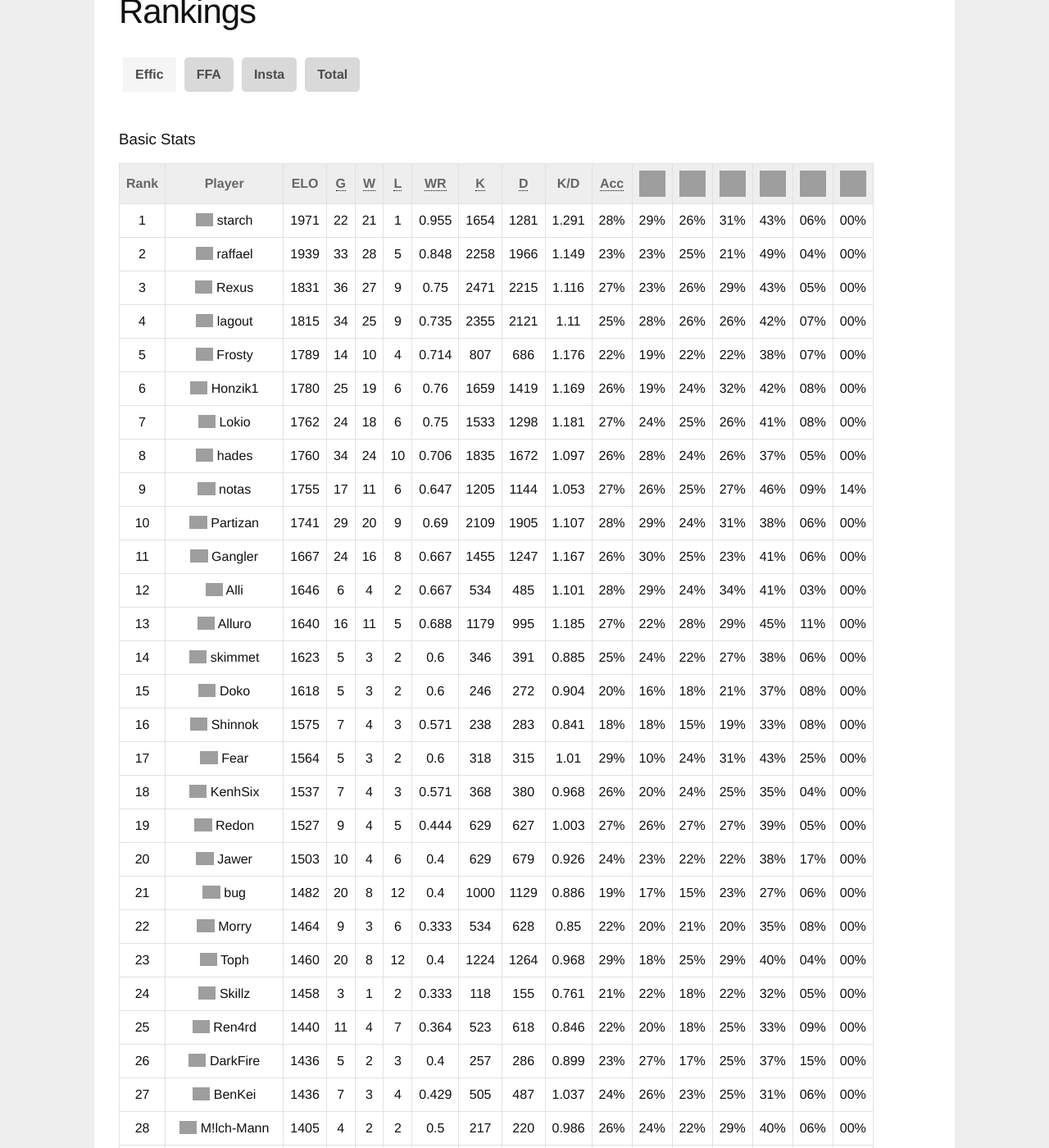
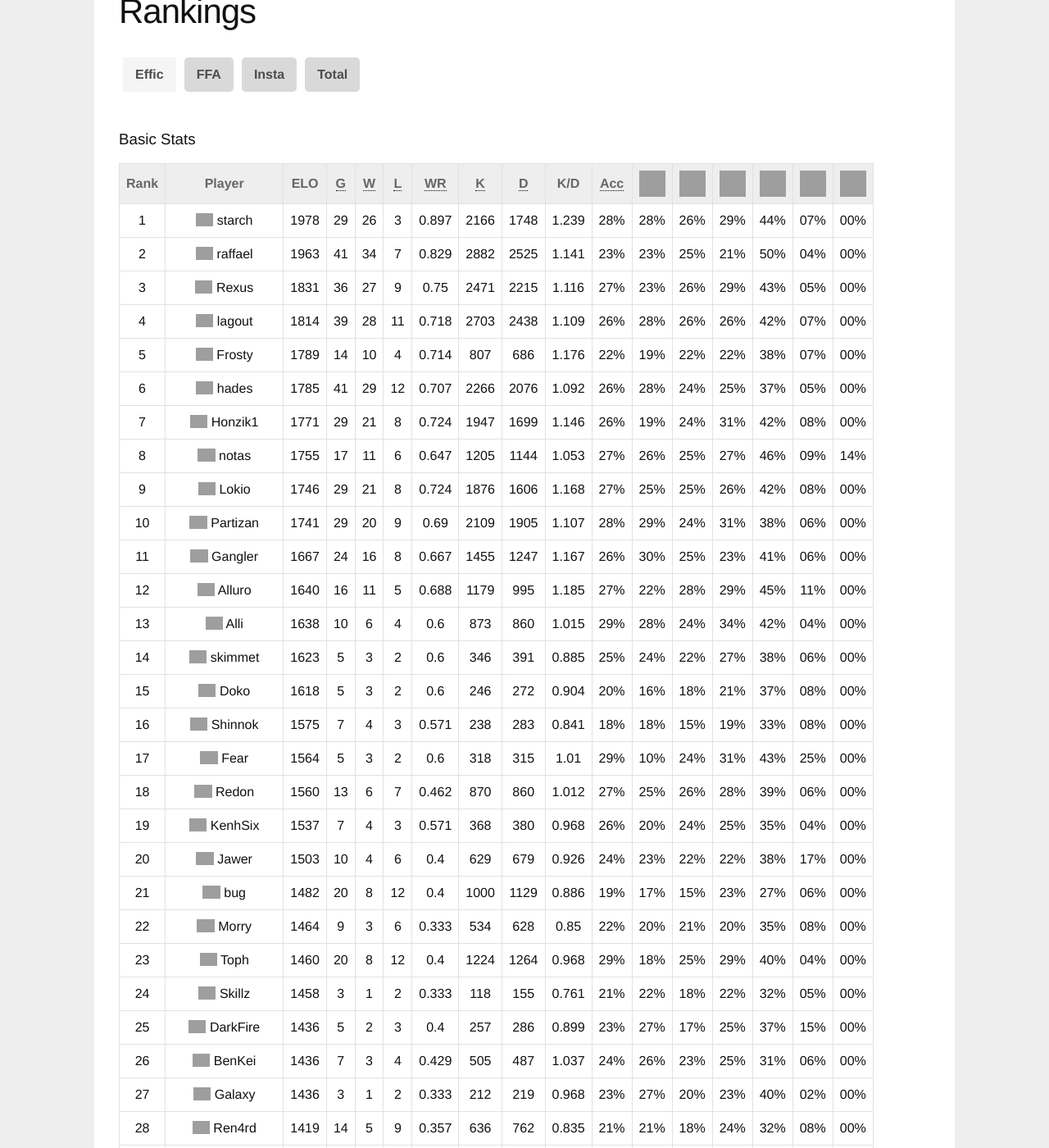
Before and after one commit to sauerduels/website, a Jekyll site: the page built from rankings.html, in a window 1280 px wide and 1400 px high, scrolled down 213 px. Shown: the whole window at 82% size. Built offline with Jekyll 4.4.1, drawn with Linux system fonts in a browser that asks for light colours; a script that is not in the unit is left out; some of the changed text lies outside the part shown; grey boxes are pictures that could not be loaded.

Commit message:
Update rankings after SD25

```diff
--- a/_data/effic.yml
+++ b/_data/effic.yml
@@ -2,39 +2,39 @@
 - accuracy: 28%
   chaingun: 26%
   chainsaw: 00%
-  deaths: 1281
-  elo: 1971
-  frags: 1654
-  games: 22
-  grenade_launcher: 06%
-  kpd: 1.291
-  losses: 1
+  deaths: 1748
+  elo: 1978
+  frags: 2166
+  games: 29
+  grenade_launcher: 07%
+  kpd: 1.239
+  losses: 3
   name: starch
   rank: 1
-  rifle: 43%
-  rocket_launcher: 31%
-  shotgun: 29%
-  suicides: 29
-  win_rate: 0.955
-  wins: 21
+  rifle: 44%
+  rocket_launcher: 29%
+  shotgun: 28%
+  suicides: 33
+  win_rate: 0.897
+  wins: 26
 - accuracy: 23%
   chaingun: 25%
   chainsaw: 00%
-  deaths: 1966
-  elo: 1939
-  frags: 2258
-  games: 33
+  deaths: 2525
+  elo: 1963
+  frags: 2882
+  games: 41
   grenade_launcher: 04%
-  kpd: 1.149
-  losses: 5
+  kpd: 1.141
+  losses: 7
   name: raffael
   rank: 2
-  rifle: 49%
+  rifle: 50%
   rocket_launcher: 21%
   shotgun: 23%
-  suicides: 29
-  win_rate: 0.848
-  wins: 28
+  suicides: 37
+  win_rate: 0.829
+  wins: 34
 - accuracy: 27%
   chaingun: 26%
   chainsaw: 00%
@@ -53,24 +53,24 @@
   suicides: 64
   win_rate: 0.75
   wins: 27
-- accuracy: 25%
+- accuracy: 26%
   chaingun: 26%
   chainsaw: 00%
-  deaths: 2121
-  elo: 1815
-  frags: 2355
-  games: 34
+  deaths: 2438
+  elo: 1814
+  frags: 2703
+  games: 39
   grenade_launcher: 07%
-  kpd: 1.11
-  losses: 9
+  kpd: 1.109
+  losses: 11
   name: lagout
   rank: 4
   rifle: 42%
   rocket_launcher: 26%
   shotgun: 28%
-  suicides: 40
-  win_rate: 0.735
-  wins: 25
+  suicides: 43
+  win_rate: 0.718
+  wins: 28
 - accuracy: 22%
   chaingun: 22%
   chainsaw: 00%
@@ -92,57 +92,39 @@
 - accuracy: 26%
   chaingun: 24%
   chainsaw: 00%
-  deaths: 1419
-  elo: 1780
-  frags: 1659
-  games: 25
-  grenade_launcher: 08%
-  kpd: 1.169
-  losses: 6
-  name: Honzik1
+  deaths: 2076
+  elo: 1785
+  frags: 2266
+  games: 41
+  grenade_launcher: 05%
+  kpd: 1.092
+  losses: 12
+  name: hades
   rank: 6
-  rifle: 42%
-  rocket_launcher: 32%
-  shotgun: 19%
-  suicides: 37
-  win_rate: 0.76
-  wins: 19
-- accuracy: 27%
-  chaingun: 25%
-  chainsaw: 00%
-  deaths: 1298
-  elo: 1762
-  frags: 1533
-  games: 24
-  grenade_launcher: 08%
-  kpd: 1.181
-  losses: 6
-  name: Lokio
-  rank: 7
-  rifle: 41%
-  rocket_launcher: 26%
-  shotgun: 24%
-  suicides: 21
-  win_rate: 0.75
-  wins: 18
+  rifle: 37%
+  rocket_launcher: 25%
+  shotgun: 28%
+  suicides: 22
+  win_rate: 0.707
+  wins: 29
 - accuracy: 26%
   chaingun: 24%
   chainsaw: 00%
-  deaths: 1672
-  elo: 1760
-  frags: 1835
-  games: 34
-  grenade_launcher: 05%
-  kpd: 1.097
-  losses: 10
-  name: hades
-  rank: 8
-  rifle: 37%
-  rocket_launcher: 26%
-  shotgun: 28%
-  suicides: 20
-  win_rate: 0.706
-  wins: 24
+  deaths: 1699
+  elo: 1771
+  frags: 1947
+  games: 29
+  grenade_launcher: 08%
+  kpd: 1.146
+  losses: 8
+  name: Honzik1
+  rank: 7
+  rifle: 42%
+  rocket_launcher: 31%
+  shotgun: 19%
+  suicides: 40
+  win_rate: 0.724
+  wins: 21
 - accuracy: 27%
   chaingun: 25%
   chainsaw: 14%
@@ -154,13 +136,31 @@
   kpd: 1.053
   losses: 6
   name: notas
-  rank: 9
+  rank: 8
   rifle: 46%
   rocket_launcher: 27%
   shotgun: 26%
   suicides: 23
   win_rate: 0.647
   wins: 11
+- accuracy: 27%
+  chaingun: 25%
+  chainsaw: 00%
+  deaths: 1606
+  elo: 1746
+  frags: 1876
+  games: 29
+  grenade_launcher: 08%
+  kpd: 1.168
+  losses: 8
+  name: Lokio
+  rank: 9
+  rifle: 42%
+  rocket_launcher: 26%
+  shotgun: 25%
+  suicides: 24
+  win_rate: 0.724
+  wins: 21
 - accuracy: 28%
   chaingun: 24%
   chainsaw: 00%
@@ -197,24 +197,6 @@
   suicides: 15
   win_rate: 0.667
   wins: 16
-- accuracy: 28%
-  chaingun: 24%
-  chainsaw: 00%
-  deaths: 485
-  elo: 1646
-  frags: 534
-  games: 6
-  grenade_launcher: 03%
-  kpd: 1.101
-  losses: 2
-  name: Alli
-  rank: 12
-  rifle: 41%
-  rocket_launcher: 34%
-  shotgun: 29%
-  suicides: 8
-  win_rate: 0.667
-  wins: 4
 - accuracy: 27%
   chaingun: 28%
   chainsaw: 00%
@@ -226,13 +208,31 @@
   kpd: 1.185
   losses: 5
   name: Alluro
-  rank: 13
+  rank: 12
   rifle: 45%
   rocket_launcher: 29%
   shotgun: 22%
   suicides: 21
   win_rate: 0.688
   wins: 11
+- accuracy: 29%
+  chaingun: 24%
+  chainsaw: 00%
+  deaths: 860
+  elo: 1638
+  frags: 873
+  games: 10
+  grenade_launcher: 04%
+  kpd: 1.015
+  losses: 4
+  name: Alli
+  rank: 13
+  rifle: 42%
+  rocket_launcher: 34%
+  shotgun: 28%
+  suicides: 20
+  win_rate: 0.6
+  wins: 6
 - accuracy: 25%
   chaingun: 22%
   chainsaw: 00%
@@ -305,6 +305,24 @@
   suicides: 7
   win_rate: 0.6
   wins: 3
+- accuracy: 27%
+  chaingun: 26%
+  chainsaw: 00%
+  deaths: 860
+  elo: 1560
+  frags: 870
+  games: 13
+  grenade_launcher: 06%
+  kpd: 1.012
+  losses: 7
+  name: Redon
+  rank: 18
+  rifle: 39%
+  rocket_launcher: 28%
+  shotgun: 25%
+  suicides: 16
+  win_rate: 0.462
+  wins: 6
 - accuracy: 26%
   chaingun: 24%
   chainsaw: 00%
@@ -316,30 +334,12 @@
   kpd: 0.968
   losses: 3
   name: KenhSix
-  rank: 18
+  rank: 19
   rifle: 35%
   rocket_launcher: 25%
   shotgun: 20%
   suicides: 5
   win_rate: 0.571
-  wins: 4
-- accuracy: 27%
-  chaingun: 27%
-  chainsaw: 00%
-  deaths: 627
-  elo: 1527
-  frags: 629
-  games: 9
-  grenade_launcher: 05%
-  kpd: 1.003
-  losses: 5
-  name: Redon
-  rank: 19
-  rifle: 39%
-  rocket_launcher: 27%
-  shotgun: 26%
-  suicides: 11
-  win_rate: 0.444
   wins: 4
 - accuracy: 24%
   chaingun: 22%
@@ -431,24 +431,6 @@
   suicides: 2
   win_rate: 0.333
   wins: 1
-- accuracy: 22%
-  chaingun: 18%
-  chainsaw: 00%
-  deaths: 618
-  elo: 1440
-  frags: 523
-  games: 11
-  grenade_launcher: 09%
-  kpd: 0.846
-  losses: 7
-  name: Ren4rd
-  rank: 25
-  rifle: 33%
-  rocket_launcher: 25%
-  shotgun: 20%
-  suicides: 12
-  win_rate: 0.364
-  wins: 4
 - accuracy: 23%
   chaingun: 17%
   chainsaw: 00%
@@ -460,7 +442,7 @@
   kpd: 0.899
   losses: 3
   name: DarkFire
-  rank: 26
+  rank: 25
   rifle: 37%
   rocket_launcher: 25%
   shotgun: 27%
@@ -478,13 +460,49 @@
   kpd: 1.037
   losses: 4
   name: BenKei
-  rank: 27
+  rank: 26
   rifle: 31%
   rocket_launcher: 25%
   shotgun: 26%
   suicides: 10
   win_rate: 0.429
   wins: 3
+- accuracy: 23%
+  chaingun: 20%
+  chainsaw: 00%
+  deaths: 219
+  elo: 1436
+  frags: 212
+  games: 3
+  grenade_launcher: 02%
+  kpd: 0.968
+  losses: 2
+  name: Galaxy
+  rank: 27
+  rifle: 40%
+  rocket_launcher: 23%
+  shotgun: 27%
+  suicides: 1
+  win_rate: 0.333
+  wins: 1
+- accuracy: 21%
+  chaingun: 18%
+  chainsaw: 00%
+  deaths: 762
+  elo: 1419
+  frags: 636
+  games: 14
+  grenade_launcher: 08%
+  kpd: 0.835
+  losses: 9
+  name: Ren4rd
+  rank: 28
+  rifle: 32%
+  rocket_launcher: 24%
+  shotgun: 21%
+  suicides: 16
+  win_rate: 0.357
+  wins: 5
 - accuracy: 26%
   chaingun: 22%
   chainsaw: 00%
@@ -496,7 +514,7 @@
   kpd: 0.986
   losses: 2
   name: M!lch-Mann
-  rank: 28
+  rank: 29
   rifle: 40%
   rocket_launcher: 29%
   shotgun: 24%
@@ -514,7 +532,7 @@
   kpd: 0.833
   losses: 7
   name: shuzo
-  rank: 29
+  rank: 30
   rifle: 30%
   rocket_launcher: 24%
   shotgun: 21%
@@ -532,7 +550,7 @@
   kpd: 0.857
   losses: 13
   name: Khornettoh
-  rank: 30
+  rank: 31
   rifle: 34%
   rocket_launcher: 24%
   shotgun: 18%
@@ -550,31 +568,31 @@
   kpd: 0.944
   losses: 2
   name: Origin
-  rank: 31
+  rank: 32
   rifle: 30%
   rocket_launcher: 26%
   shotgun: 19%
   suicides: 5
   win_rate: 0.333
   wins: 1
-- accuracy: 21%
-  chaingun: 18%
+- accuracy: 23%
+  chaingun: 20%
   chainsaw: 00%
-  deaths: 506
-  elo: 1334
-  frags: 390
-  games: 8
+  deaths: 742
+  elo: 1352
+  frags: 602
+  games: 11
   grenade_launcher: 00%
-  kpd: 0.771
-  losses: 6
+  kpd: 0.811
+  losses: 8
   name: Tamin0
-  rank: 32
-  rifle: 26%
-  rocket_launcher: 25%
+  rank: 33
+  rifle: 30%
+  rocket_launcher: 27%
   shotgun: 18%
-  suicides: 3
-  win_rate: 0.25
-  wins: 2
+  suicides: 5
+  win_rate: 0.273
+  wins: 3
 - accuracy: 21%
   chaingun: 16%
   chainsaw: 00%
@@ -586,7 +604,7 @@
   kpd: 0.687
   losses: 14
   name: __FRY__
-  rank: 33
+  rank: 34
   rifle: 31%
   rocket_launcher: 23%
   shotgun: 19%
@@ -604,7 +622,7 @@
   kpd: 0.681
   losses: 9
   name: hamon
-  rank: 34
+  rank: 35
   rifle: 31%
   rocket_launcher: 30%
   shotgun: 16%
@@ -622,31 +640,13 @@
   kpd: 0.702
   losses: 4
   name: h8
-  rank: 35
+  rank: 36
   rifle: 34%
   rocket_launcher: 24%
   shotgun: 22%
   suicides: 1
   win_rate: 0.2
   wins: 1
-- accuracy: 23%
-  chaingun: 16%
-  chainsaw: 00%
-  deaths: 732
-  elo: 1294
-  frags: 532
-  games: 9
-  grenade_launcher: 03%
-  kpd: 0.727
-  losses: 7
-  name: Bertolt_Brecht
-  rank: 36
-  rifle: 34%
-  rocket_launcher: 31%
-  shotgun: 21%
-  suicides: 16
-  win_rate: 0.222
-  wins: 2
 - accuracy: 24%
   chaingun: 18%
   chainsaw: 00%
@@ -683,6 +683,24 @@
   suicides: 1
   win_rate: 0.0
   wins: 0
+- accuracy: 22%
+  chaingun: 19%
+  chainsaw: 00%
+  deaths: 2099
+  elo: 1261
+  frags: 1536
+  games: 31
+  grenade_launcher: 09%
+  kpd: 0.732
+  losses: 25
+  name: ZCrone
+  rank: 39
+  rifle: 29%
+  rocket_launcher: 28%
+  shotgun: 18%
+  suicides: 36
+  win_rate: 0.194
+  wins: 6
 - accuracy: 24%
   chaingun: 23%
   chainsaw: 00%
@@ -694,28 +712,10 @@
   kpd: 0.709
   losses: 5
   name: Harsh
-  rank: 39
+  rank: 40
   rifle: 30%
   rocket_launcher: 28%
   shotgun: 17%
-  suicides: 7
-  win_rate: 0.0
-  wins: 0
-- accuracy: 16%
-  chaingun: 13%
-  chainsaw: 00%
-  deaths: 166
-  elo: 1251
-  frags: 97
-  games: 2
-  grenade_launcher: 12%
-  kpd: 0.584
-  losses: 2
-  name: FixxxerSA
-  rank: 40
-  rifle: 31%
-  rocket_launcher: 23%
-  shotgun: 13%
   suicides: 7
   win_rate: 0.0
   wins: 0
@@ -737,42 +737,24 @@
   suicides: 12
   win_rate: 0.0
   wins: 0
-- accuracy: 16%
+- accuracy: 22%
   chaingun: 16%
   chainsaw: 00%
-  deaths: 79
-  elo: 1240
-  frags: 70
-  games: 2
-  grenade_launcher: 11%
-  kpd: 0.886
-  losses: 2
-  name: Master
+  deaths: 899
+  elo: 1247
+  frags: 654
+  games: 11
+  grenade_launcher: 03%
+  kpd: 0.727
+  losses: 9
+  name: Bertolt_Brecht
   rank: 42
-  rifle: 24%
-  rocket_launcher: 15%
-  shotgun: 23%
-  suicides: 1
-  win_rate: 0.0
-  wins: 0
-- accuracy: 22%
-  chaingun: 19%
-  chainsaw: 00%
-  deaths: 1872
-  elo: 1232
-  frags: 1351
-  games: 28
-  grenade_launcher: 09%
-  kpd: 0.722
-  losses: 23
-  name: ZCrone
-  rank: 43
-  rifle: 29%
-  rocket_launcher: 28%
-  shotgun: 18%
-  suicides: 34
-  win_rate: 0.179
-  wins: 5
+  rifle: 32%
+  rocket_launcher: 30%
+  shotgun: 20%
+  suicides: 17
+  win_rate: 0.182
+  wins: 2
 - accuracy: 16%
   chaingun: 12%
   chainsaw: 00%
@@ -784,13 +766,67 @@
   kpd: 0.399
   losses: 6
   name: Josh22
-  rank: 44
+  rank: 43
   rifle: 24%
   rocket_launcher: 19%
   shotgun: 14%
   suicides: 13
   win_rate: 0.143
   wins: 1
+- accuracy: 21%
+  chaingun: 20%
+  chainsaw: 00%
+  deaths: 145
+  elo: 1196
+  frags: 111
+  games: 2
+  grenade_launcher: 03%
+  kpd: 0.766
+  losses: 2
+  name: Liugam
+  rank: 44
+  rifle: 34%
+  rocket_launcher: 19%
+  shotgun: 24%
+  suicides: 1
+  win_rate: 0.0
+  wins: 0
+- accuracy: 17%
+  chaingun: 16%
+  chainsaw: 00%
+  deaths: 237
+  elo: 1193
+  frags: 160
+  games: 4
+  grenade_launcher: 11%
+  kpd: 0.675
+  losses: 4
+  name: Master
+  rank: 45
+  rifle: 21%
+  rocket_launcher: 19%
+  shotgun: 25%
+  suicides: 10
+  win_rate: 0.0
+  wins: 0
+- accuracy: 15%
+  chaingun: 12%
+  chainsaw: 00%
+  deaths: 283
+  elo: 1193
+  frags: 146
+  games: 4
+  grenade_launcher: 15%
+  kpd: 0.516
+  losses: 4
+  name: FixxxerSA
+  rank: 46
+  rifle: 24%
+  rocket_launcher: 21%
+  shotgun: 14%
+  suicides: 15
+  win_rate: 0.0
+  wins: 0
 - accuracy: 26%
   chaingun: 23%
   chainsaw: 00%
@@ -802,7 +838,7 @@
   kpd: 0.889
   losses: 2
   name: Krakovic
-  rank: 45
+  rank: 47
   rifle: 52%
   rocket_launcher: 24%
   shotgun: 21%
@@ -820,7 +856,7 @@
   kpd: 0.87
   losses: 2
   name: Zarah
-  rank: 46
+  rank: 48
   rifle: 38%
   rocket_launcher: 24%
   shotgun: 09%
@@ -838,7 +874,7 @@
   kpd: 0.66
   losses: 2
   name: pix
-  rank: 47
+  rank: 49
   rifle: 16%
   rocket_launcher: 17%
   shotgun: 11%
@@ -856,7 +892,7 @@
   kpd: 0.831
   losses: 12
   name: Friteq
-  rank: 48
+  rank: 50
   rifle: 30%
   rocket_launcher: 23%
   shotgun: 17%
@@ -874,7 +910,7 @@
   kpd: 0.651
   losses: 7
   name: Atheroz
-  rank: 49
+  rank: 51
   rifle: 22%
   rocket_launcher: 20%
   shotgun: 16%
@@ -892,7 +928,7 @@
   kpd: 0.508
   losses: 10
   name: Mod
-  rank: 50
+  rank: 52
   rifle: 19%
   rocket_launcher: 23%
   shotgun: 11%
@@ -910,7 +946,7 @@
   kpd: 0.641
   losses: 7
   name: greenadiss
-  rank: 51
+  rank: 53
   rifle: 23%
   rocket_launcher: 25%
   shotgun: 19%
--- a/_data/total.yml
+++ b/_data/total.yml
@@ -1,11 +1,11 @@
 ---
-- elo: 1818
-  games: 77
-  losses: 17
+- elo: 1826
+  games: 85
+  losses: 19
   name: raffael
   rank: 1
-  win_rate: 0.779
-  wins: 60
+  win_rate: 0.776
+  wins: 66
 - elo: 1763
   games: 60
   losses: 18
@@ -13,41 +13,41 @@
   rank: 2
   win_rate: 0.7
   wins: 42
-- elo: 1747
-  games: 57
-  losses: 11
+- elo: 1749
+  games: 64
+  losses: 13
   name: starch
   rank: 3
-  win_rate: 0.807
-  wins: 46
-- elo: 1717
-  games: 95
-  losses: 31
+  win_rate: 0.797
+  wins: 51
+- elo: 1714
+  games: 99
+  losses: 33
   name: Honzik1
   rank: 4
-  win_rate: 0.674
-  wins: 64
+  win_rate: 0.667
+  wins: 66
+- elo: 1680
+  games: 78
+  losses: 19
+  name: Redon
+  rank: 5
+  win_rate: 0.756
+  wins: 59
 - elo: 1676
   games: 67
   losses: 27
   name: Frosty
-  rank: 5
+  rank: 6
   win_rate: 0.597
   wins: 40
-- elo: 1670
-  games: 74
-  losses: 17
-  name: Redon
-  rank: 6
-  win_rate: 0.77
-  wins: 57
-- elo: 1655
-  games: 68
-  losses: 24
+- elo: 1649
+  games: 73
+  losses: 26
   name: Lokio
   rank: 7
-  win_rate: 0.647
-  wins: 44
+  win_rate: 0.644
+  wins: 47
 - elo: 1626
   games: 56
   losses: 18
@@ -77,19 +77,19 @@
   win_rate: 0.538
   wins: 14
 - elo: 1461
-  games: 42
-  losses: 12
+  games: 47
+  losses: 14
   name: lagout
   rank: 12
-  win_rate: 0.714
-  wins: 30
-- elo: 1451
-  games: 49
-  losses: 17
+  win_rate: 0.702
+  wins: 33
+- elo: 1459
+  games: 56
+  losses: 19
   name: hades
   rank: 13
-  win_rate: 0.653
-  wins: 32
+  win_rate: 0.661
+  wins: 37
 - elo: 1424
   games: 21
   losses: 13
@@ -118,34 +118,34 @@
   rank: 17
   win_rate: 0.577
   wins: 15
+- elo: 1372
+  games: 7
+  losses: 4
+  name: Galaxy
+  rank: 18
+  win_rate: 0.429
+  wins: 3
 - elo: 1367
   games: 62
   losses: 43
   name: Toph
-  rank: 18
+  rank: 19
   win_rate: 0.306
   wins: 19
 - elo: 1344
   games: 10
   losses: 5
   name: swatllama
-  rank: 19
+  rank: 20
   win_rate: 0.5
   wins: 5
 - elo: 1329
   games: 10
   losses: 5
   name: M!lch-Mann
-  rank: 20
+  rank: 21
   win_rate: 0.5
   wins: 5
-- elo: 1326
-  games: 25
-  losses: 19
-  name: Bertolt_Brecht
-  rank: 21
-  win_rate: 0.24
-  wins: 6
 - elo: 1325
   games: 11
   losses: 7
@@ -153,83 +153,83 @@
   rank: 22
   win_rate: 0.364
   wins: 4
-- elo: 1304
-  games: 14
-  losses: 10
+- elo: 1310
+  games: 17
+  losses: 12
   name: Tamin0
   rank: 23
-  win_rate: 0.286
-  wins: 4
+  win_rate: 0.294
+  wins: 5
+- elo: 1310
+  games: 27
+  losses: 21
+  name: Bertolt_Brecht
+  rank: 24
+  win_rate: 0.222
+  wins: 6
 - elo: 1289
   games: 7
   losses: 4
   name: Skillz
-  rank: 24
+  rank: 25
   win_rate: 0.429
   wins: 3
 - elo: 1281
   games: 19
   losses: 6
   name: Achille
-  rank: 25
+  rank: 26
   win_rate: 0.684
   wins: 13
 - elo: 1275
   games: 9
   losses: 5
   name: KenhSix
-  rank: 26
+  rank: 27
   win_rate: 0.444
   wins: 4
 - elo: 1275
   games: 25
   losses: 16
   name: Khornettoh
-  rank: 27
+  rank: 28
   win_rate: 0.36
   wins: 9
 - elo: 1271
   games: 23
   losses: 15
   name: Rotti
-  rank: 28
+  rank: 29
   win_rate: 0.348
   wins: 8
 - elo: 1259
   games: 12
   losses: 9
   name: Morry
-  rank: 29
+  rank: 30
   win_rate: 0.25
   wins: 3
 - elo: 1254
   games: 21
   losses: 17
   name: Zarah
-  rank: 30
+  rank: 31
   win_rate: 0.19
   wins: 4
-- elo: 1229
-  games: 13
-  losses: 9
+- elo: 1235
+  games: 60
+  losses: 49
+  name: ZCrone
+  rank: 32
+  win_rate: 0.183
+  wins: 11
+- elo: 1222
+  games: 16
+  losses: 11
   name: Ren4rd
-  rank: 31
-  win_rate: 0.308
-  wins: 4
-- elo: 1226
-  games: 4
-  losses: 2
-  name: Galaxy
-  rank: 32
-  win_rate: 0.5
-  wins: 2
-- elo: 1225
-  games: 57
-  losses: 47
-  name: ZCrone
   rank: 33
-  win_rate: 0.175
-  wins: 10
+  win_rate: 0.312
+  wins: 5
 - elo: 1217
   games: 32
   losses: 25
@@ -244,13 +244,13 @@
   rank: 35
   win_rate: 0.619
   wins: 13
-- elo: 1215
-  games: 6
-  losses: 2
+- elo: 1213
+  games: 10
+  losses: 4
   name: Alli
   rank: 36
-  win_rate: 0.667
-  wins: 4
+  win_rate: 0.6
+  wins: 6
 - elo: 1206
   games: 5
   losses: 2
@@ -293,48 +293,48 @@
   rank: 42
   win_rate: 0.4
   wins: 4
-- elo: 1163
-  games: 4
-  losses: 4
-  name: Master
-  rank: 43
-  win_rate: 0.0
-  wins: 0
 - elo: 1161
   games: 20
   losses: 12
   name: bug
-  rank: 44
+  rank: 43
   win_rate: 0.4
   wins: 8
-- elo: 1157
-  games: 8
-  losses: 8
-  name: FixxxerSA
-  rank: 45
-  win_rate: 0.0
-  wins: 0
 - elo: 1157
   games: 3
   losses: 2
   name: Shikijo
-  rank: 46
+  rank: 44
   win_rate: 0.333
   wins: 1
 - elo: 1156
   games: 5
   losses: 2
   name: benzomatic
-  rank: 47
+  rank: 45
   win_rate: 0.6
   wins: 3
+- elo: 1147
+  games: 6
+  losses: 6
+  name: Master
+  rank: 46
+  win_rate: 0.0
+  wins: 0
 - elo: 1145
   games: 7
   losses: 4
   name: BenKei
-  rank: 48
+  rank: 47
   win_rate: 0.429
   wins: 3
+- elo: 1138
+  games: 10
+  losses: 10
+  name: FixxxerSA
+  rank: 48
+  win_rate: 0.0
+  wins: 0
 - elo: 1137
   games: 3
   losses: 2
@@ -447,60 +447,67 @@
   rank: 64
   win_rate: 0.0
   wins: 0
+- elo: 1065
+  games: 2
+  losses: 2
+  name: Liugam
+  rank: 65
+  win_rate: 0.0
+  wins: 0
 - elo: 1059
   games: 12
   losses: 11
   name: NoobGuy
-  rank: 65
+  rank: 66
   win_rate: 0.083
   wins: 1
 - elo: 1058
   games: 4
   losses: 4
   name: 4-Tune
-  rank: 66
+  rank: 67
   win_rate: 0.0
   wins: 0
 - elo: 1056
   games: 2
   losses: 2
   name: pix
-  rank: 67
+  rank: 68
   win_rate: 0.0
   wins: 0
 - elo: 1052
   games: 12
   losses: 12
   name: Friteq
-  rank: 68
+  rank: 69
   win_rate: 0.0
   wins: 0
 - elo: 1050
   games: 7
   losses: 7
   name: Atheroz
-  rank: 69
+  rank: 70
   win_rate: 0.0
   wins: 0
 - elo: 1044
   games: 9
   losses: 9
   name: fishcakes
-  rank: 70
+  rank: 71
   win_rate: 0.0
   wins: 0
 - elo: 1038
   games: 10
   losses: 10
   name: Mod
-  rank: 71
+  rank: 72
   win_rate: 0.0
   wins: 0
 - elo: 1038
   games: 7
   losses: 7
   name: greenadiss
-  rank: 72
+  rank: 73
   win_rate: 0.0
   wins: 0
 ---
```
